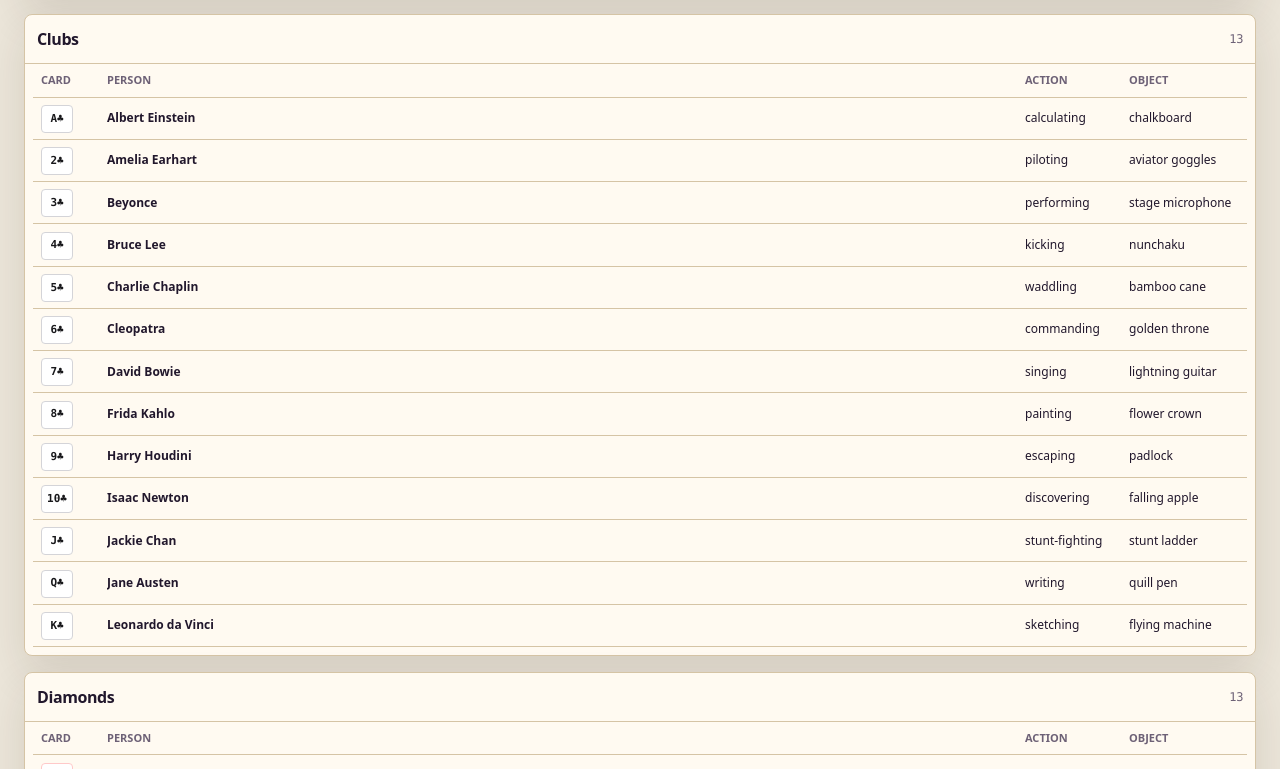
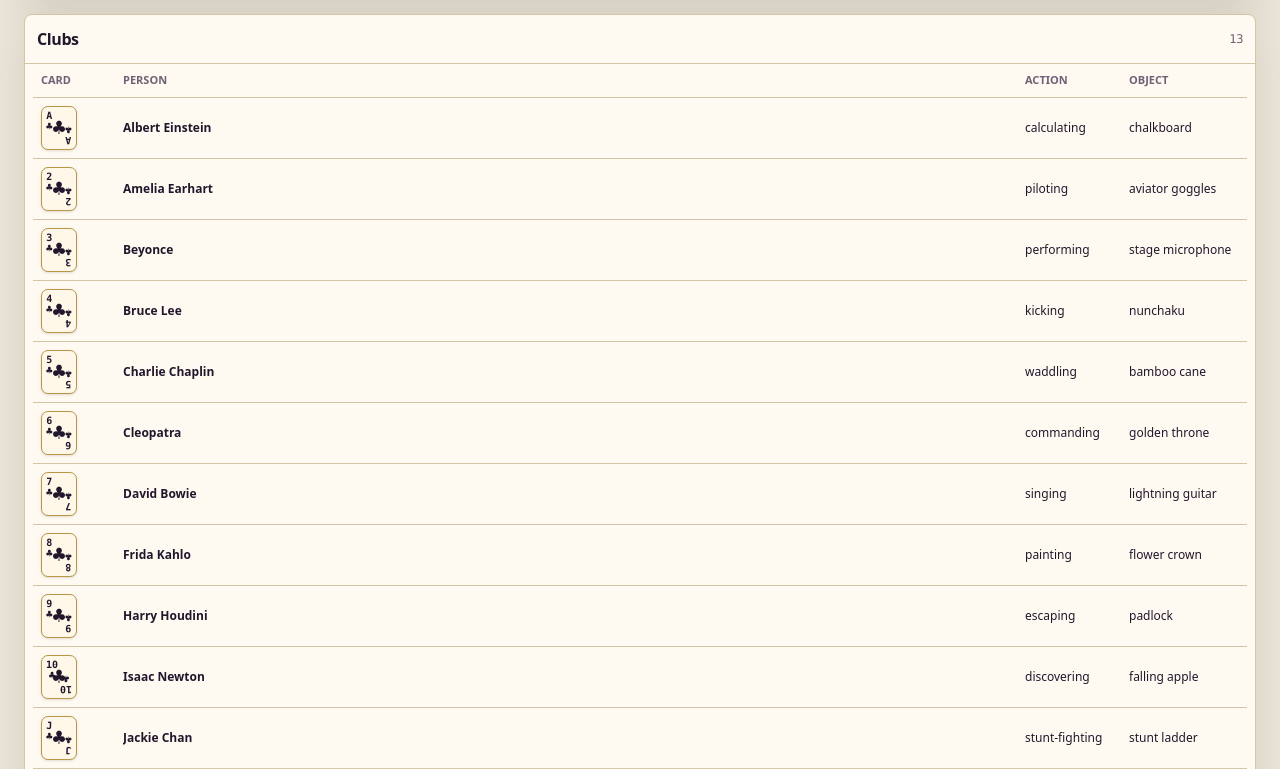
Before and after one commit to kyjwang/Palace52, a Next.js app: page /my-memory-palace in a window 1280 px wide. Shown: the part 991-1760 px from the top of the page. Built offline with nearby package versions, Linux system fonts and the light colour scheme.

Commit message:
fixed ui issue

```diff
--- a/src/app/page.tsx
+++ b/src/app/page.tsx
@@ -10,9 +10,11 @@ import {
   Spade,
   Trophy
 } from "lucide-react";
+import { CardBadge } from "@/components/app/card-badge";
 import { PublicShell } from "@/components/app/public-shell";
 import { ButtonLink } from "@/components/ui/button";
 import { MetricCard, Panel } from "@/components/ui/product";
+import { cardFromCode } from "@/lib/cards";
 
 const methodSteps = [
   {
@@ -126,11 +128,16 @@ export default function HomePage() {
               </div>
 
               <div className="grid gap-2">
-                {previewCards.map((item) => (
-                  <div key={item.card} className="grid grid-cols-[52px_1fr] gap-3 rounded-md bg-white/[0.06] p-3">
-                    <div className="flex h-14 items-center justify-center rounded-md bg-white text-xl font-bold text-[var(--ink)]">
-                      {item.card}
-                    </div>
+                {previewCards.map((item) => {
+                  const card = cardFromCode(item.card);
+
+                  return (
+                    <div key={item.card} className="grid grid-cols-[60px_1fr] gap-3 rounded-md bg-white/[0.06] p-3">
+                      <CardBadge
+                        label={card?.shortLabel ?? item.card}
+                        color={card?.color ?? "black"}
+                        className="h-16 min-w-12"
+                      />
                       <div className="min-w-0">
                         <p className="truncate text-sm font-semibold">{item.person}</p>
                         <p className="mt-1 truncate text-xs text-white/58">
@@ -140,7 +147,8 @@ export default function HomePage() {
                         </p>
                       </div>
                     </div>
-                ))}
+                  );
+                })}
               </div>
 
               <div className="grid grid-cols-3 gap-2 pt-1">
--- a/src/components/app/app-shell.tsx
+++ b/src/components/app/app-shell.tsx
@@ -30,7 +30,7 @@ export function AppShell({
   const displayName = user?.displayName || user?.username || "athlete";
 
   return (
-    <div className="min-h-[100dvh] bg-[var(--background)] pb-20 text-[var(--foreground)] md:pb-0">
+    <div className="min-h-[100dvh] bg-[var(--background)] pb-20 text-[var(--foreground)] lg:pb-0">
       <header className="sticky top-0 z-30 border-b border-[var(--border)] bg-[var(--background)]/92 backdrop-blur-xl">
         <div className="mx-auto flex h-16 max-w-7xl items-center justify-between px-4 md:px-6">
           <Link href="/" className="flex items-center gap-3">
@@ -43,7 +43,7 @@ export function AppShell({
             </span>
           </Link>
 
-          <nav className="hidden items-center gap-1 md:flex">
+          <nav className="hidden items-center gap-1 lg:flex">
             {navItems.map((item) => {
               const Icon = item.icon;
               const active = isActivePath(pathname, item.href);
@@ -66,7 +66,7 @@ export function AppShell({
             })}
           </nav>
 
-          <div className="hidden items-center gap-2 md:flex">
+          <div className="hidden items-center gap-2 lg:flex">
             <div className="hidden items-center gap-2 rounded-md border border-[var(--border)] bg-[var(--card)] px-3 py-2 text-sm text-[var(--foreground)] shadow-sm lg:flex">
               <BarChart3 className="size-4 text-[var(--accent)]" />
               <span className="font-mono">43/52</span>
@@ -87,7 +87,7 @@ export function AppShell({
             <LogoutButton compact />
           </div>
 
-          <div className="flex items-center gap-2 md:hidden">
+          <div className="flex items-center gap-2 lg:hidden">
             <Link
               href="/profile"
               className="flex size-9 items-center justify-center rounded-md border border-[var(--border)] bg-[var(--card)] shadow-sm"
@@ -107,7 +107,7 @@ export function AppShell({
 
       <main className="mx-auto w-full max-w-7xl px-4 py-5 md:px-6 md:py-8">{children}</main>
 
-      <nav className="fixed inset-x-0 bottom-0 z-40 grid grid-cols-5 border-t border-[var(--border)] bg-[var(--card)] md:hidden">
+      <nav className="fixed inset-x-0 bottom-0 z-40 grid grid-cols-5 border-t border-[var(--border)] bg-[var(--card)] lg:hidden">
         {navItems.map((item) => {
           const Icon = item.icon;
           const active = isActivePath(pathname, item.href);
--- a/src/components/app/card-badge.tsx
+++ b/src/components/app/card-badge.tsx
@@ -1,4 +1,29 @@
 import { cn } from "@/lib/utils";
+
+const suitGlyphs: Record<string, string> = {
+  S: "♠",
+  H: "♥",
+  D: "♦",
+  C: "♣"
+};
+
+function splitCardLabel(label: string) {
+  const glyph = label.match(/[♣♦♥♠]/)?.[0];
+
+  if (glyph) {
+    return {
+      rank: label.replace(/[♣♦♥♠]/g, ""),
+      suit: glyph
+    };
+  }
+
+  const maybeSuit = label.slice(-1).toUpperCase();
+
+  return {
+    rank: label.slice(0, -1) || label,
+    suit: suitGlyphs[maybeSuit] ?? ""
+  };
+}
 
 export function CardBadge({
   label,
@@ -9,15 +34,27 @@ export function CardBadge({
   color: "red" | "black";
   className?: string;
 }) {
+  const { rank, suit } = splitCardLabel(label);
+  const tone = color === "red" ? "text-[#9f1d2e]" : "text-[#21172c]";
+
   return (
     <span
       className={cn(
-        "inline-flex h-12 min-w-10 items-center justify-center rounded-md border bg-white px-2 font-mono text-base font-bold shadow-sm",
-        color === "red" ? "border-red-200 text-red-600" : "border-zinc-300 text-zinc-900",
+        "relative inline-flex aspect-[3/4] h-12 min-w-10 shrink-0 items-center justify-center overflow-hidden rounded-[7px] border border-[#b99548] bg-[#fff8e8] p-1 font-mono font-bold shadow-[0_8px_18px_rgb(5_3_12/0.18),inset_0_0_0_3px_rgb(185_149_72/0.12)]",
+        tone,
         className
       )}
+      aria-label={label}
     >
-      {label}
+      <span className="absolute left-1 top-1 flex flex-col items-center leading-none">
+        <span className="text-[10px]">{rank}</span>
+        <span className="text-[11px]">{suit}</span>
+      </span>
+      <span className="text-[1.35rem] leading-none">{suit || rank}</span>
+      <span className="absolute bottom-1 right-1 flex rotate-180 flex-col items-center leading-none">
+        <span className="text-[10px]">{rank}</span>
+        <span className="text-[11px]">{suit}</span>
+      </span>
     </span>
   );
 }
--- a/src/components/app/my-memory-palace-client.tsx
+++ b/src/components/app/my-memory-palace-client.tsx
@@ -258,7 +258,7 @@ export function MyMemoryPalaceClient({ embedded = false }: { embedded?: boolean
                 </CardTitle>
               </CardHeader>
               <CardContent className="p-2">
-                <div className="hidden grid-cols-[58px_minmax(140px,1fr)_96px_110px] gap-2 border-b border-[var(--border)] px-2 pb-2 text-[11px] font-semibold uppercase tracking-normal text-[var(--muted)] md:grid">
+                <div className="hidden grid-cols-[74px_minmax(140px,1fr)_96px_110px] gap-2 border-b border-[var(--border)] px-2 pb-2 text-[11px] font-semibold uppercase tracking-normal text-[var(--muted)] md:grid">
                   <span>Card</span>
                   <span>Person</span>
                   <span>Action</span>
@@ -270,10 +270,10 @@ export function MyMemoryPalaceClient({ embedded = false }: { embedded?: boolean
                     .map((entry, index) => (
                       <div
                         key={entry.card.code}
-                        className="rounded-md border border-[var(--border)] bg-[var(--card-muted)] p-2 md:grid md:grid-cols-[58px_minmax(140px,1fr)_96px_110px] md:items-center md:gap-2 md:rounded-none md:border-x-0 md:border-t-0 md:bg-[var(--card)] md:px-2 md:py-1.5"
+                        className="rounded-md border border-[var(--border)] bg-[var(--card-muted)] p-2 md:grid md:grid-cols-[74px_minmax(140px,1fr)_96px_110px] md:items-center md:gap-2 md:rounded-none md:border-x-0 md:border-t-0 md:bg-[var(--card)] md:px-2 md:py-2"
                       >
                         <div className="flex items-center gap-2 md:block">
-                          <CardBadge label={entry.card.shortLabel} color={entry.card.color} className="h-7 min-w-8 rounded px-1 text-[11px] shadow-none" />
+                          <CardBadge label={entry.card.shortLabel} color={entry.card.color} className="h-11 min-w-9 shadow-sm" />
                           <div className="min-w-0 md:hidden">
                             <p className="truncate text-sm font-semibold">{entry.card.label}</p>
                           </div>
--- a/src/components/build-palace/palace-builder.tsx
+++ b/src/components/build-palace/palace-builder.tsx
@@ -229,7 +229,7 @@ export function PalaceBuilder() {
               return (
                 <div key={row.cardCode} className="rounded-lg border border-[#edf0e8] bg-[#fbfcf8] p-3">
                   <div className="flex items-start gap-3">
-                    <CardBadge label={card.shortLabel} color={card.color} className="h-8 min-w-8 text-xs shadow-none" />
+                    <CardBadge label={card.shortLabel} color={card.color} className="h-11 min-w-9 shadow-sm" />
                     <div className="min-w-0 flex-1">
                       <p className="truncate text-sm font-semibold">{card.label}</p>
                       <div className="mt-1 space-y-0.5 text-xs leading-5 text-[#6f7468]">
```
Lines whose indentation alone changed are shown as unchanged.
